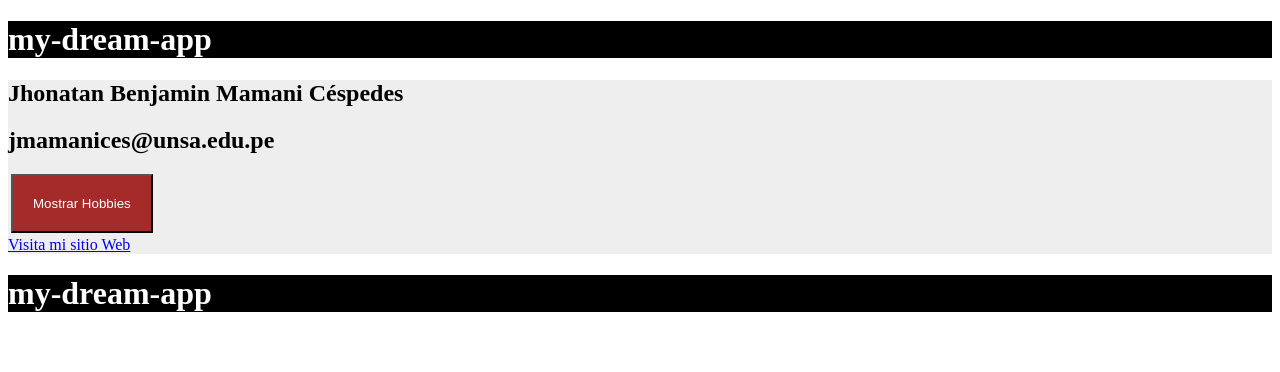
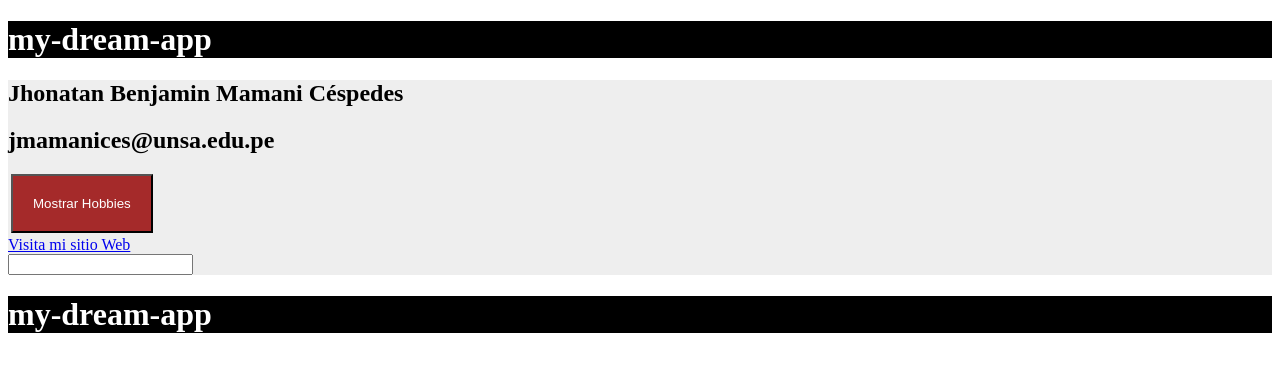
Before and after one commit to JBenjamin01/pw2-angular, an Angular app in the folder proyectoAngular/my-dream-app/: page / in a window 1280 px wide. Shown: the top 372 px of the page. Built offline with nearby package versions, Linux system fonts and the light colour scheme.

Commit message:
Agregando un Form para añadir más Hobbies

```diff
--- a/proyectoAngular/my-dream-app/src/app/app.component.html
+++ b/proyectoAngular/my-dream-app/src/app/app.component.html
@@ -1,10 +1,10 @@
 <div class="black">
-  <h1> {{ title }} </h1>
+	<h1> {{ title }} </h1>
 </div>
 <div class="ash">
 	<h2> {{ name }} </h2>
 	<h2> {{ email }} </h2>
-  <button (click)="toggleHobbies()" class="btn">Mostrar Hobbies</button>
+	<button (click)="toggleHobbies()" class="btn">Mostrar Hobbies</button>
 	<div *ngIf="showHobbies" class="component2">
 		<h3>Hobbies:</h3>
 		<ul>
@@ -12,6 +12,9 @@
 		</ul>
 	</div>
 	<a href="{{ webpage }}" target="blank">Visita mi sitio Web</a>
+	<form (submit)="newHobby(hobby)">
+		<input #hobby type="text" placecholder="hobby">
+	</form>
 </div>
 <div class = "black">
 	<h1> {{title}} </h1>
--- a/proyectoAngular/my-dream-app/src/app/app.component.ts
+++ b/proyectoAngular/my-dream-app/src/app/app.component.ts
@@ -27,4 +27,9 @@
   toggleHobbies() {
 		this.showHobbies = !this.showHobbies;
 	}
+  newHobby(hobby:any) {
+		this.hobbies.push(hobby.value);
+		hobby.value = "";
+		return false;
+	}
 }
```
